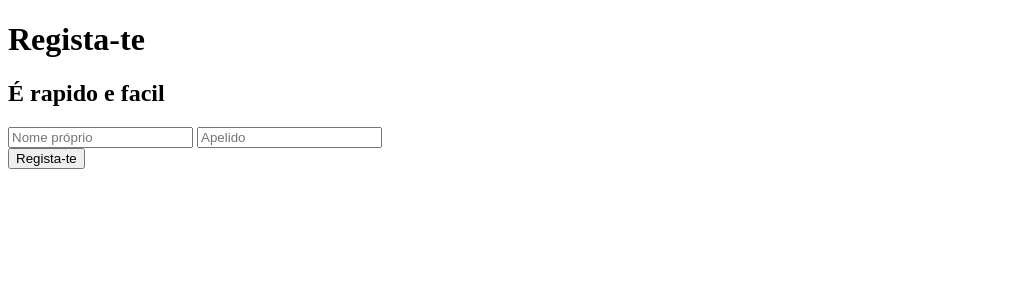
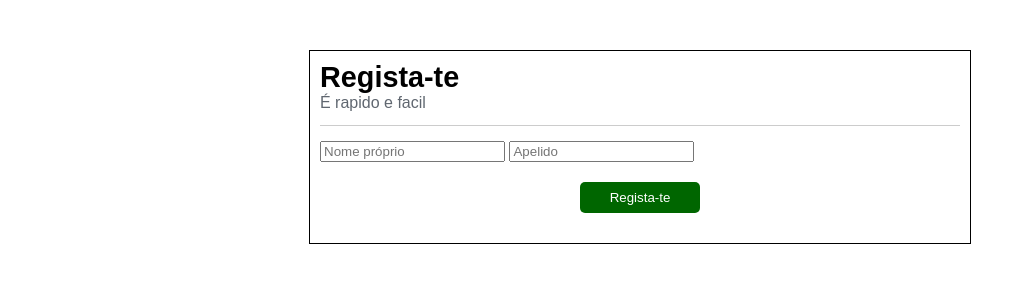
Before and after one commit to DavidBerenguel/Facebook-form, a plain HTML site: page index.html in a window 1280 px wide. Shown: the whole page, without its empty margins (0-1026 px from the left). Drawn offline with Linux system fonts and the light colour scheme.

Commit message:
Implementada estilização sobre largura do conteúdo e tipo de letra

```diff
--- a/index.html
+++ b/index.html
@@ -3,8 +3,10 @@
     <head>
         <meta charset="utf-8">
         <title>Formulário de Registo</title>
+        <link rel="stylesheet" href="style.css">
     </head>
     <body>
+        <main>
             <h1>Regista-te</h1>
             <h2>É rapido e facil</h2>
             <form method="post" action="index.html">
@@ -12,9 +14,10 @@
                     <input type="text" name="first_name" placeholder="Nome próprio" arai-label="Nome próprio" required>
                     <input type="text" name="last_name" placeholder="Apelido" aria-label="Apelido" required>
                 </div>
-            <div>
+                <div class="form-submit">
                     <button type="submit" name="register">Regista-te</button>
                 </div>
             </form>
+        </main>
     </body>
 </html>
--- /dev/null
+++ b/style.css
@@ -0,0 +1,41 @@
+body{
+    font-family: Arial, sans-serif;
+}
+
+main{
+    max-width: 640px;
+    margin: 50px auto 0 auto;
+    border: 1px solid #000;
+    padding: 10px;
+
+}
+
+h1{
+    font-size: 1.8rem;
+    margin: 0;
+}
+
+h2{
+    font-size: 1rem;
+    font-weight: normal;
+    margin-top: 0;
+    color: #606770;
+}
+
+form{
+    border-top: 1px solid #ccc;
+    padding-top: 15px;
+}
+
+.form-submit {
+    margin: 20px 0;
+    text-align: center;
+}
+
+.form-submit button{
+    background-color: #060;
+    color: #FFF;
+    padding: 8px 30px;
+    border: none;
+    border-radius: 5px;
+}
```
Lines whose indentation alone changed are shown as unchanged.
